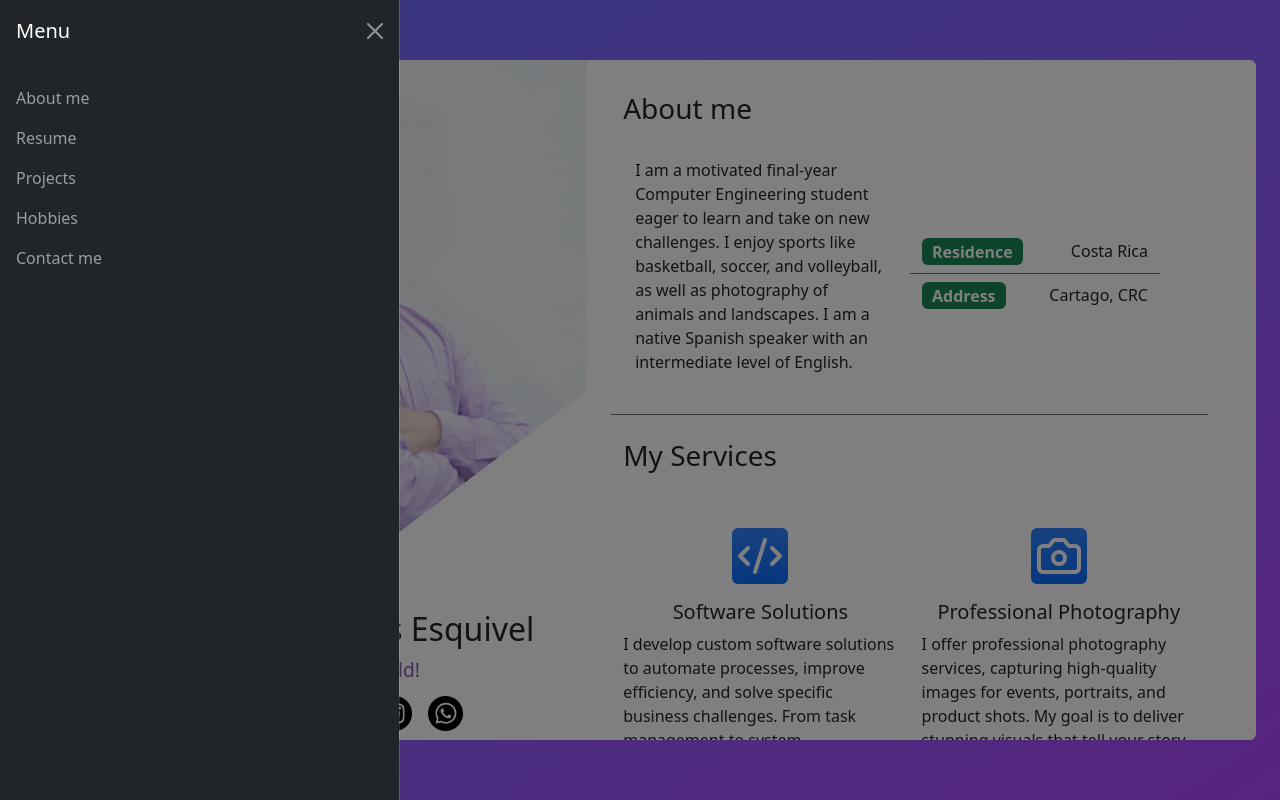
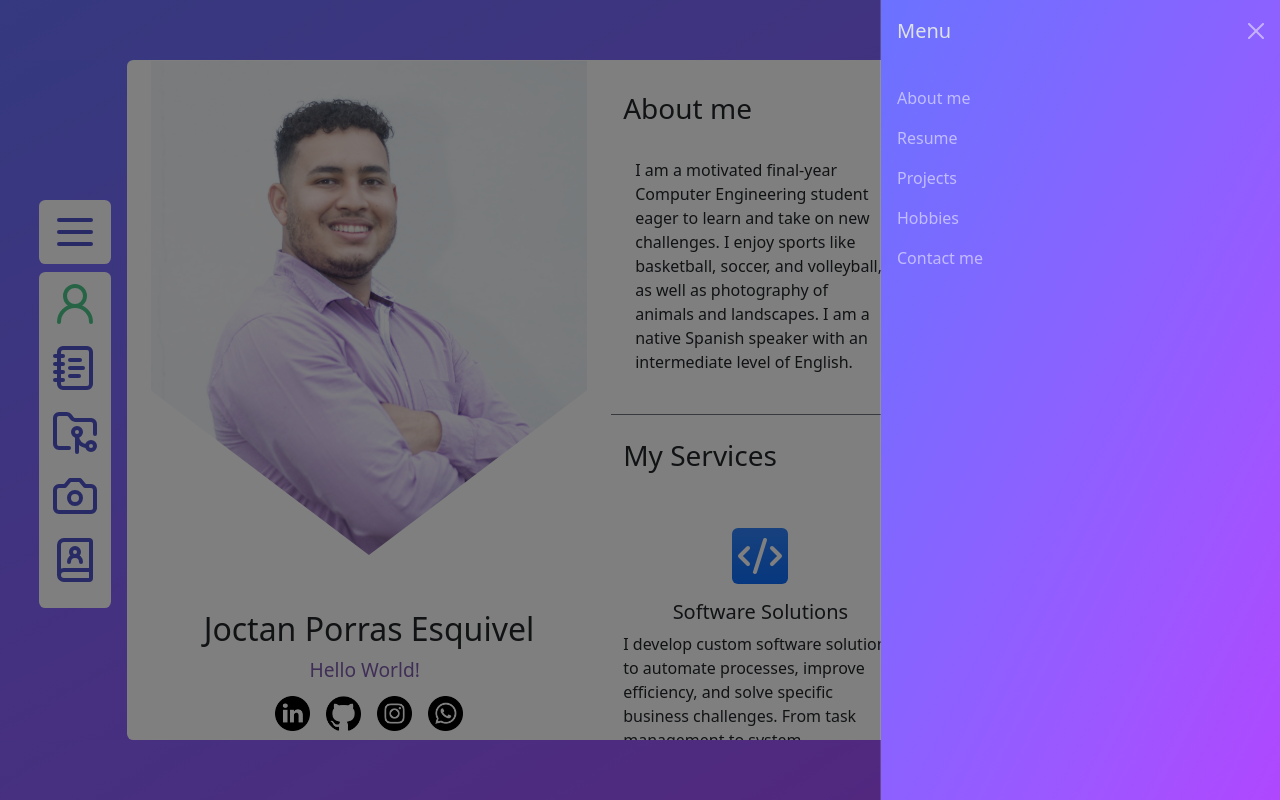
Before and after one commit to joctan-tec/cv, a website: page index.html in a window 1280 px wide. Both pictures are taken after a click on the button "Toggle navigation". Drawn offline with nearby package versions, Linux system fonts and the light colour scheme.

Commit message:
Actualizar index.html

```diff
--- a/index.html
+++ b/index.html
@@ -44,7 +44,7 @@
                     x1="4" x2="20" y1="12" y2="12" /><line x1="4" x2="20" y1="6"
                     y2="6" /><line x1="4" x2="20" y1="18" y2="18" /></svg>
               </button>
-              <div class="offcanvas offcanvas-start text-bg-dark" tabindex="-1"
+              <div class="offcanvas offcanvas-end background" tabindex="-1"
                 id="offcanvasDarkNavbar"
                 aria-labelledby="offcanvasDarkNavbarLabel">
                 <div class="offcanvas-header">
```
